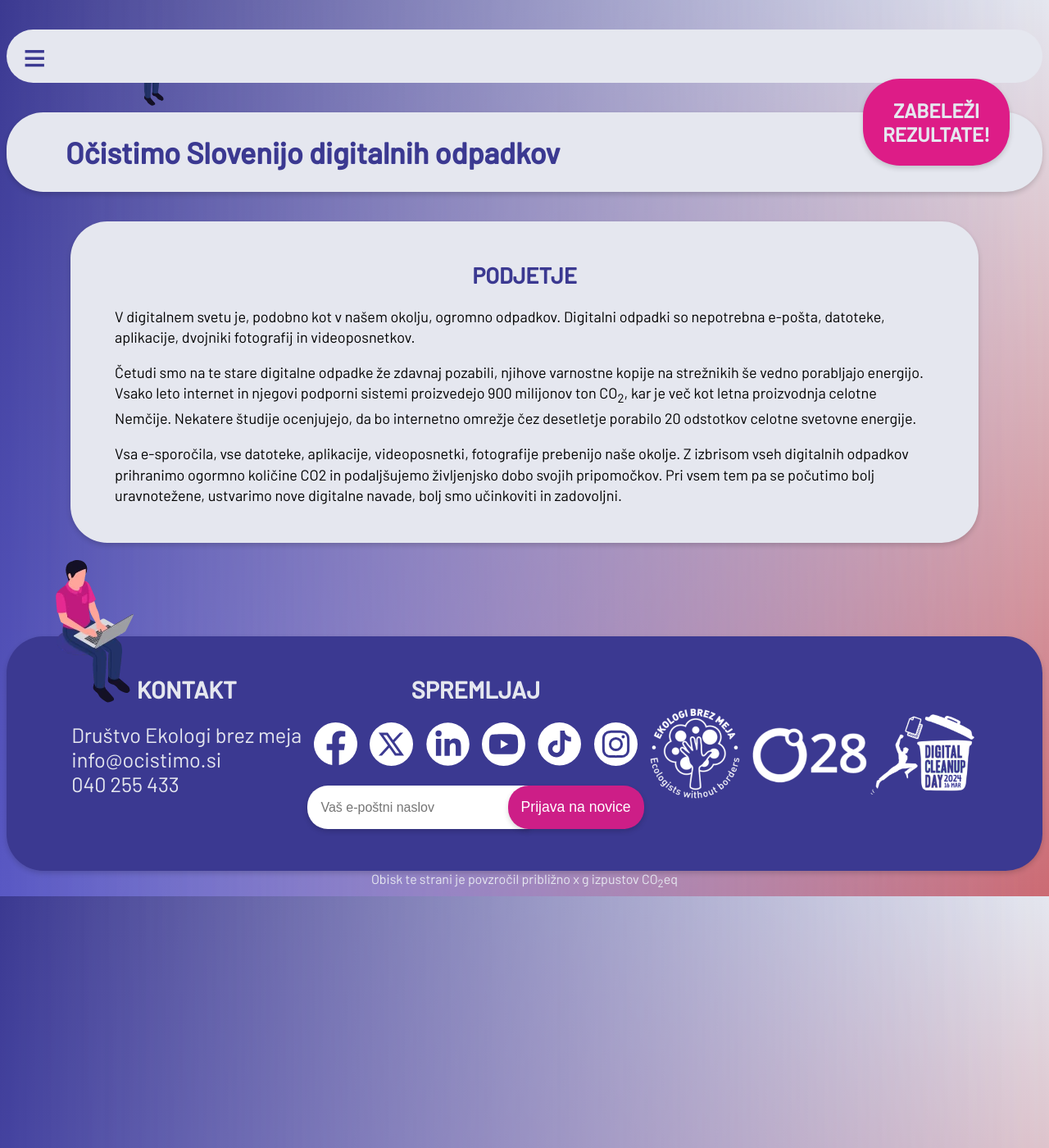
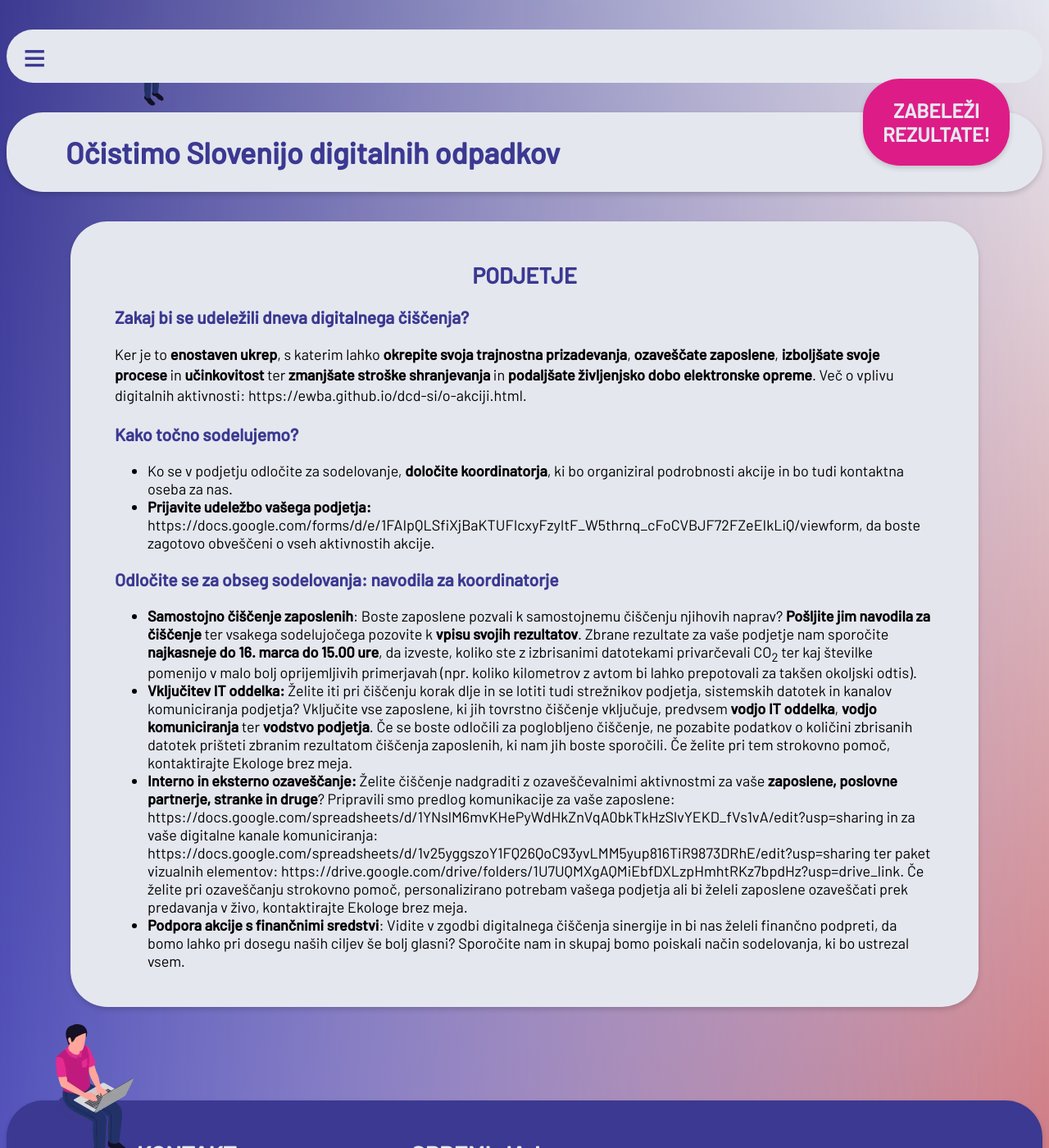
Before and after one commit to ewba/dcd-si, a Jekyll site: the page built from podjetje.md, in a window 1280 px wide and 1400 px high. Shown: the whole window at 82% size. Built offline with Jekyll 4.4.1, drawn with Linux system fonts in a browser that asks for light colours.

Commit message:
Update podjetje.md

```diff
--- a/podjetje.md
+++ b/podjetje.md
@@ -7,10 +7,17 @@ co2: x
 <div class="block" markdown="1">
 ## {{ page.title }}
 
-V digitalnem svetu je, podobno kot v našem okolju, ogromno odpadkov. Digitalni odpadki so nepotrebna e-pošta, datoteke, aplikacije, dvojniki fotografij in videoposnetkov.
+### Zakaj bi se udeležili dneva digitalnega čiščenja?
+Ker je to **enostaven ukrep**, s katerim lahko **okrepite svoja trajnostna prizadevanja**, **ozaveščate zaposlene**, **izboljšate svoje procese** in **učinkovitost** ter **zmanjšate stroške shranjevanja** in **podaljšate življenjsko dobo elektronske opreme**. Več o vplivu digitalnih aktivnosti: https://ewba.github.io/dcd-si/o-akciji.html.
 
-Četudi smo na te stare digitalne odpadke že zdavnaj pozabili, njihove varnostne kopije na strežnikih še vedno porabljajo energijo. Vsako leto internet in njegovi podporni sistemi proizvedejo 900 milijonov ton CO<sub>2</sub>, kar je več kot letna proizvodnja celotne Nemčije. Nekatere študije ocenjujejo, da bo internetno omrežje čez desetletje porabilo 20 odstotkov celotne svetovne energije.
+### Kako točno sodelujemo?
+- Ko se v podjetju odločite za sodelovanje, **določite koordinatorja**, ki bo organiziral podrobnosti akcije in bo tudi kontaktna oseba za nas.
+- **Prijavite udeležbo vašega podjetja:** https://docs.google.com/forms/d/e/1FAIpQLSfiXjBaKTUFIcxyFzyItF_W5thrnq_cFoCVBJF72FZeEIkLiQ/viewform, da boste zagotovo obveščeni o vseh aktivnostih akcije.
 
-Vsa e-sporočila, vse datoteke, aplikacije, videoposnetki, fotografije prebenijo naše okolje. Z izbrisom vseh digitalnih odpadkov prihranimo ogormno količine CO2 in podaljšujemo življenjsko dobo svojih pripomočkov. Pri vsem tem pa se počutimo bolj uravnotežene, ustvarimo nove digitalne navade, bolj smo učinkoviti in zadovoljni.
+### Odločite se za obseg sodelovanja: navodila za koordinatorje
+- **Samostojno čiščenje zaposlenih**: Boste zaposlene pozvali k samostojnemu čiščenju njihovih naprav? **Pošljite jim navodila za čiščenje** ter vsakega sodelujočega pozovite k **vpisu svojih rezultatov**. Zbrane rezultate za vaše podjetje nam sporočite **najkasneje do 16. marca do 15.00 ure**, da izveste, koliko ste z izbrisanimi  datotekami privarčevali  CO<sub>2</sub> ter kaj številke pomenijo v malo bolj oprijemljivih primerjavah (npr. koliko kilometrov z avtom bi lahko prepotovali za takšen okoljski odtis).
+- **Vključitev IT oddelka:** Želite iti pri čiščenju korak dlje in se lotiti tudi strežnikov podjetja, sistemskih datotek in kanalov komuniciranja podjetja? Vključite vse zaposlene, ki jih tovrstno čiščenje vključuje, predvsem **vodjo IT oddelka**, **vodjo komuniciranja** ter **vodstvo podjetja**. Če se boste odločili za poglobljeno čiščenje, ne pozabite podatkov o količini zbrisanih datotek prišteti zbranim rezultatom čiščenja zaposlenih, ki nam jih boste sporočili. Če želite pri tem strokovno pomoč, kontaktirajte Ekologe brez meja.
+- **Interno in eksterno ozaveščanje:** Želite čiščenje nadgraditi z ozaveščevalnimi aktivnostmi za vaše **zaposlene, poslovne partnerje, stranke in druge**? Pripravili smo predlog komunikacije za vaše zaposlene: https://docs.google.com/spreadsheets/d/1YNslM6mvKHePyWdHkZnVqA0bkTkHzSlvYEKD_fVs1vA/edit?usp=sharing in za vaše digitalne kanale komuniciranja: https://docs.google.com/spreadsheets/d/1v25yggszoY1FQ26QoC93yvLMM5yup816TiR9873DRhE/edit?usp=sharing ter paket vizualnih elementov: https://drive.google.com/drive/folders/1U7UQMXgAQMiEbfDXLzpHmhtRKz7bpdHz?usp=drive_link. Če želite pri ozaveščanju strokovno pomoč, personalizirano potrebam vašega podjetja ali bi želeli zaposlene ozaveščati prek predavanja v živo, kontaktirajte Ekologe brez meja.
+- **Podpora akcije s finančnimi sredstvi**: Vidite v zgodbi digitalnega čiščenja sinergije in bi nas želeli finančno podpreti, da bomo lahko pri dosegu naših ciljev še bolj glasni? Sporočite nam in skupaj bomo poiskali način sodelovanja, ki bo ustrezal vsem.
 
 </div>
```
